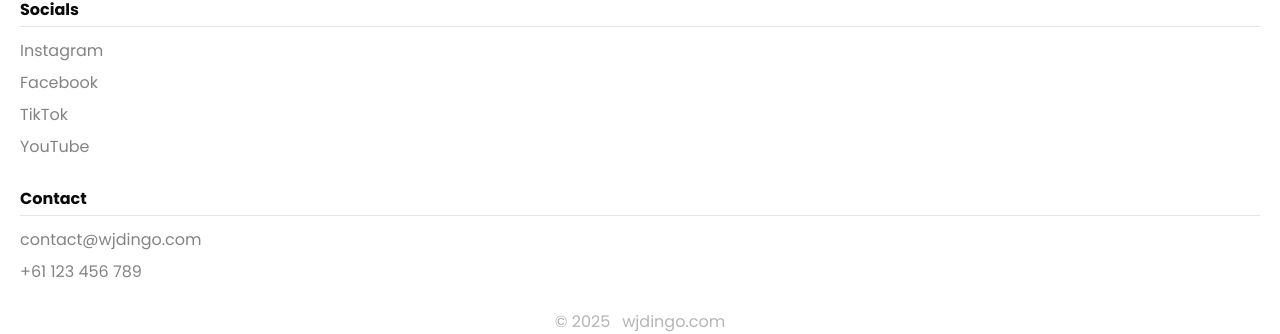
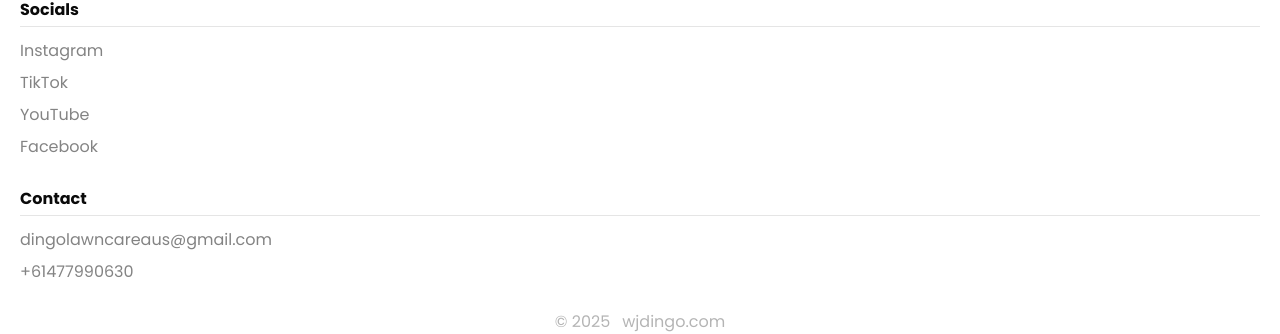
Before and after one commit to logie-school/wjdingo, a Next.js app: page /about in a window 1280 px wide. Shown: the part 1869-2203 px from the top of the page. Built offline with nearby package versions, Linux system fonts and the light colour scheme; no server answers.

Commit message:
Update social media links in About and Footer components

```diff
--- a/app/about/page.tsx
+++ b/app/about/page.tsx
@@ -108,25 +108,25 @@ export default function About() {
                 </CardHeader>
                 <CardContent>
                   <CardDescription className="flex items-center justify-center gap-4 max-[1000px]:flex-col">
-                    <Link href="#" target="_blank" rel="noopener noreferrer" className=" max-[1000px]:w-[100%] cursor-pointer">
+                    <Link href="https://www.facebook.com/share/1ZANzPUXJV/?mibextid=wwXIfr" target="_blank" rel="noopener noreferrer" className=" max-[1000px]:w-[100%] cursor-pointer">
                       <Button style={{background: 'linear-gradient(45deg, #3f72fd, #22cbff)'}} className="text-white hover:transform-[translateY(-2px)] transition-[0.3s] max-[1000px]:w-[100%] cursor-pointer">
                         <SiFacebook />
                         Facebook
                       </Button>
                     </Link>
-                    <Link href="#" target="_blank" rel="noopener noreferrer" className=" max-[1000px]:w-[100%] cursor-pointer">
+                    <Link href="https://youtube.com/@dingolawncare?si=1QEagRK5P3OdqtWh" target="_blank" rel="noopener noreferrer" className=" max-[1000px]:w-[100%] cursor-pointer">
                       <Button style={{background: 'linear-gradient(45deg, #dd2630, #b94d4d)'}} className="text-white hover:transform-[translateY(-2px)] transition-[0.3s] max-[1000px]:w-[100%] cursor-pointer">
                         <SiYoutube />
                         YouTube
                       </Button>
                     </Link>
-                    <Link href="#" target="_blank" rel="noopener noreferrer" className=" max-[1000px]:w-[100%] cursor-pointer">
+                    <Link href="https://www.instagram.com/dingo_lawn_care?igsh=enV2MDZyYXM1Yzhl&utm_source=qr" target="_blank" rel="noopener noreferrer" className=" max-[1000px]:w-[100%] cursor-pointer">
                       <Button style={{background: 'linear-gradient(115deg, #f9ce34, #ee2a7b, #6228d7)'}} className="text-white hover:transform-[translateY(-2px)] transition-[0.3s] max-[1000px]:w-[100%] cursor-pointer">
                         <SiInstagram />
                         Instagram
                       </Button>
                     </Link>
-                    <Link href="#" target="_blank" rel="noopener noreferrer" className=" max-[1000px]:w-[100%] cursor-pointer">
+                    <Link href="https://www.tiktok.com/@dingo.lawn.care?_t=ZS-8xTFW7Vaf46&_r=1" target="_blank" rel="noopener noreferrer" className=" max-[1000px]:w-[100%] cursor-pointer">
                       <Button style={{background: 'linear-gradient(90deg, rgba(1,242,233,1) 0%, rgba(9,159,244,1) 16%, rgba(252,3,80,1) 100%)'}} className="text-white hover:transform-[translateY(-2px)] transition-[0.3s] max-[1000px]:w-[100%] cursor-pointer">
                         <SiTiktok />
                         TikTok
--- a/components/footer.tsx
+++ b/components/footer.tsx
@@ -72,18 +72,18 @@ export function Footer() {
     {
       title: "Socials",
       items: [
-        <FooterItem key="instagram" name="Instagram" href="#" />,
-        <FooterItem key="facebook" name="Facebook" href="#" />,
-        <FooterItem key="tiktok" name="TikTok" href="#" />,
-        <FooterItem key="youtube" name="YouTube" href="#" />,
+        <FooterItem key="instagram" name="Instagram" href="https://www.instagram.com/dingo_lawn_care?igsh=enV2MDZyYXM1Yzhl&utm_source=qr" />,
+        <FooterItem key="tiktok" name="TikTok" href="https://www.tiktok.com/@dingo.lawn.care?_t=ZS-8xTFW7Vaf46&_r=1" />,
+        <FooterItem key="youtube" name="YouTube" href="https://youtube.com/@dingolawncare?si=1QEagRK5P3OdqtWh" />,
+        <FooterItem key="facebook" name="Facebook" href="https://www.facebook.com/share/1ZANzPUXJV/?mibextid=wwXIfr" />,
 
       ],
     },
     {
       title: "Contact",
       items: [
-        <FooterItem key="email" name="contact@wjdingo.com" href="mailto:contact@wjdingo.com" />,
-        <FooterItem key="phone" name="+61 123 456 789" href="tel:+61123456789" />,
+        <FooterItem key="email" name="dingolawncareaus@gmail.com" href="mailto:dingolawncareaus@gmail.com" />,
+        <FooterItem key="phone" name="+61477990630" href="tel:+61477990630" />,
       ],
     },
   ];
```
